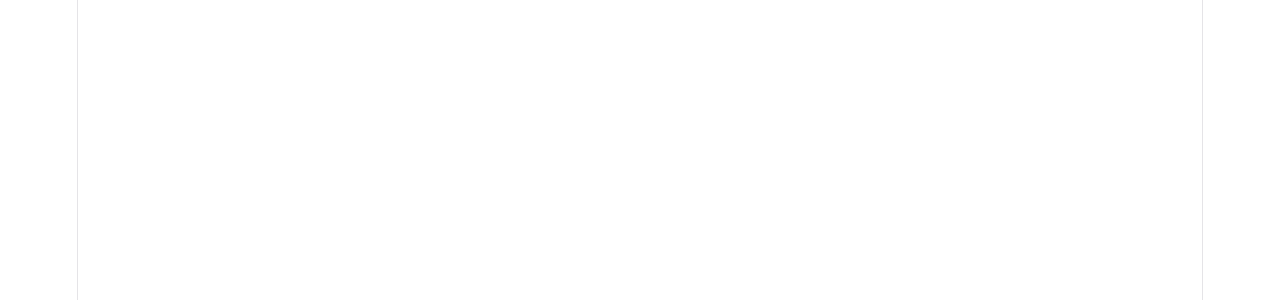
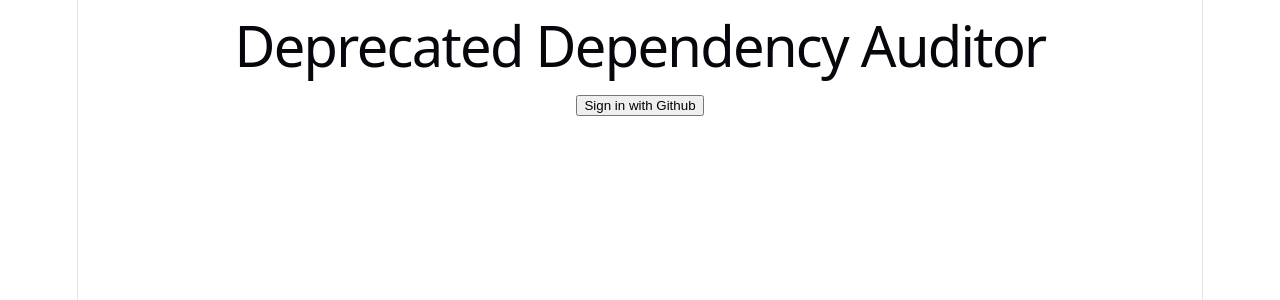
Before and after one commit to dxfeng/deprecation-auditor, a React (Vite) app in the folder dashboard/: page / in a window 1280 px wide. Shown: the top 300 px of the page. Built offline with nearby package versions, Linux system fonts and the light colour scheme; no server answers.

Commit message:
Added session state and default page (unauthenticated).

```diff
--- a/dashboard/src/App.jsx
+++ b/dashboard/src/App.jsx
@@ -1,6 +1,19 @@
 import { useState } from 'react'
+import { supabase } from './supabaseClient'
 
 function App() {
+  const [session, setSession] = useState(null)
+
+
+  if (!session) {
+    return (
+      <div>
+        <h1>Deprecated Dependency Auditor</h1>
+        <button>Sign in with Github</button>
+      </div>
+    )
+  }
+
   return (
     <>
     </>
```
